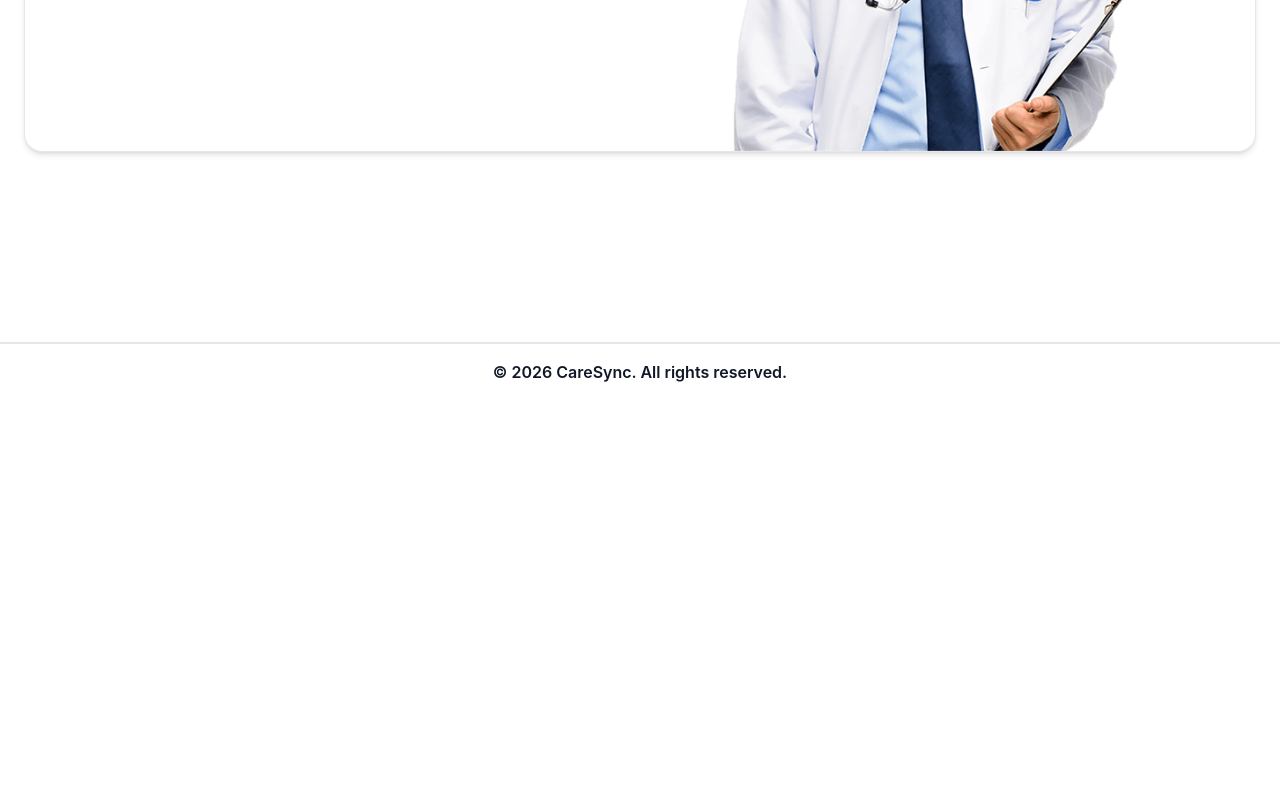
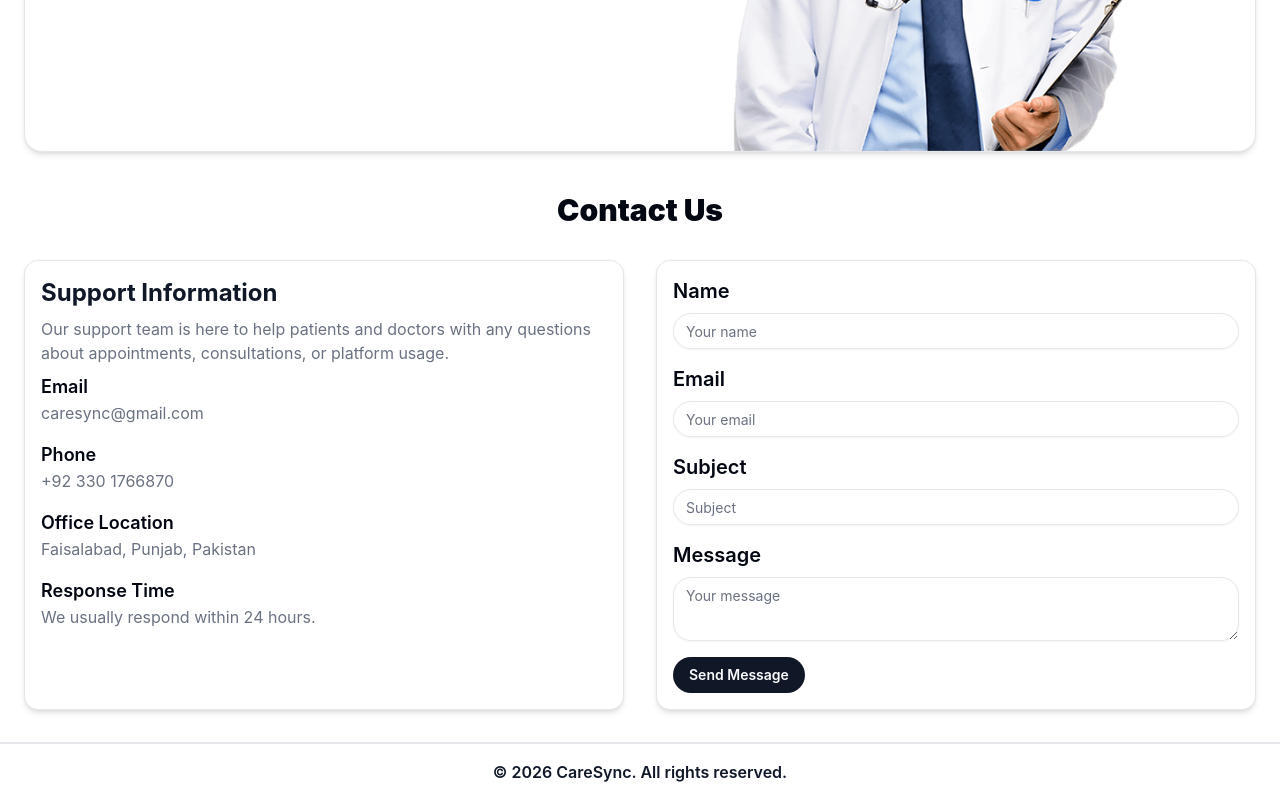
Before and after one commit to Yasir-Ali-Swe/ReactBlueprints, a React (Vite) app: page /contact-us in a window 1280 px wide. Shown: the part 400-1200 px from the top of the page. Before the commit the page ends 800 px from the top, so only its background shows below. Built offline with nearby package versions, Linux system fonts and the light colour scheme.

Commit message:
Contact Page

```diff
--- a/src/pages/public/Contact.jsx
+++ b/src/pages/public/Contact.jsx
@@ -1,6 +1,33 @@
 import React from "react";
+import { useState } from "react";
 import ContactHeroSection from "@/components/common/HeroSection.jsx";
+import { Input } from "@/components/ui/input";
+import { Button } from "@/components/ui/button";
+import { Label } from "@/components/ui/label";
+import { Textarea } from "@/components/ui/textarea";
+
 const Contact = () => {
+  const [formData, setFormData] = useState({
+    name: "",
+    email: "",
+    subject: "",
+    message: "",
+  });
+
+  const handleChange = (e) => {
+    const { name, value } = e.target;
+    setFormData((prevData) => ({
+      ...prevData,
+      [name]: value,
+    }));
+  };
+
+  const handleSubmit = (e) => {
+    e.preventDefault();
+    // Handle form submission logic here
+    console.log(formData);
+  };
+
   return (
     <div className="h-full max-w-7xl w-full mx-auto flex flex-col items-center px-6">
       <ContactHeroSection
@@ -10,6 +37,109 @@ const Contact = () => {
         thirdText={"team for assistance"}
         showFilters={false}
       />
+      <h1 className="my-8 text-3xl font-black w-full text-center">
+        Contact Us
+      </h1>
+      <div className="w-full grid grid-cols-1 lg:grid-cols-2 gap-8">
+        <div className="hidden lg:flex flex-col justify-start  mb-8 gap-2 p-4 bg-card rounded-xl shadow-md border">
+          <h2 className="text-2xl font-bold text-primary">
+            Support Information
+          </h2>
+
+          <p className="text-muted-foreground">
+            Our support team is here to help patients and doctors with any
+            questions about appointments, consultations, or platform usage.
+          </p>
+
+          <div className="space-y-4">
+            <div>
+              <h3 className="font-semibold text-lg">Email</h3>
+              <p className="text-muted-foreground">caresync@gmail.com</p>
+            </div>
+
+            <div>
+              <h3 className="font-semibold text-lg">Phone</h3>
+              <p className="text-muted-foreground">+92 330 1766870</p>
+            </div>
+
+            <div>
+              <h3 className="font-semibold text-lg">Office Location</h3>
+              <p className="text-muted-foreground">
+                Faisalabad, Punjab, Pakistan
+              </p>
+            </div>
+
+            <div>
+              <h3 className="font-semibold text-lg">Response Time</h3>
+              <p className="text-muted-foreground">
+                We usually respond within 24 hours.
+              </p>
+            </div>
+          </div>
+        </div>
+        <div className="mb-8 p-4 bg-card rounded-xl shadow-md border">
+          <form onSubmit={handleSubmit}>
+            <div className="space-y-4">
+              <div className="flex flex-col justify-center gap-2">
+                <Label htmlFor="name" className={"text-xl font-semibold "}>
+                  Name
+                </Label>
+                <Input
+                  id="name"
+                  name="name"
+                  placeholder="Your name"
+                  className={"rounded-2xl w-full "}
+                  value={formData.name}
+                  onChange={handleChange}
+                />
+              </div>
+              <div className="flex flex-col justify-center gap-2">
+                <Label htmlFor="email" className={"text-xl font-semibold "}>
+                  Email
+                </Label>
+                <Input
+                  id="email"
+                  name="email"
+                  type="email"
+                  placeholder="Your email"
+                  className={"rounded-2xl "}
+                  value={formData.email}
+                  onChange={handleChange}
+                />
+              </div>
+              <div className="flex flex-col justify-center gap-2">
+                <Label htmlFor="subject" className={"text-xl font-semibold "}>
+                  Subject
+                </Label>
+                <Input
+                  id="subject"
+                  name="subject"
+                  placeholder="Subject"
+                  value={formData.subject}
+                  onChange={handleChange}
+                  className={"rounded-2xl "}
+                />
+              </div>
+              <div className="flex flex-col justify-center gap-2">
+                <Label htmlFor="message" className={"text-xl font-semibold "}>
+                  Message
+                </Label>
+                <Textarea
+                  id="message"
+                  name="message"
+                  value={formData.message}
+                  onChange={handleChange}
+                  placeholder="Your message"
+                  className={"rounded-2xl "}
+                />
+              </div>
+              <Button type="submit" className={"rounded-2xl font-semibold"}>
+                Send Message
+              </Button>
+            </div>
+          </form>
+        </div>
+      </div>
     </div>
   );
 };
```
